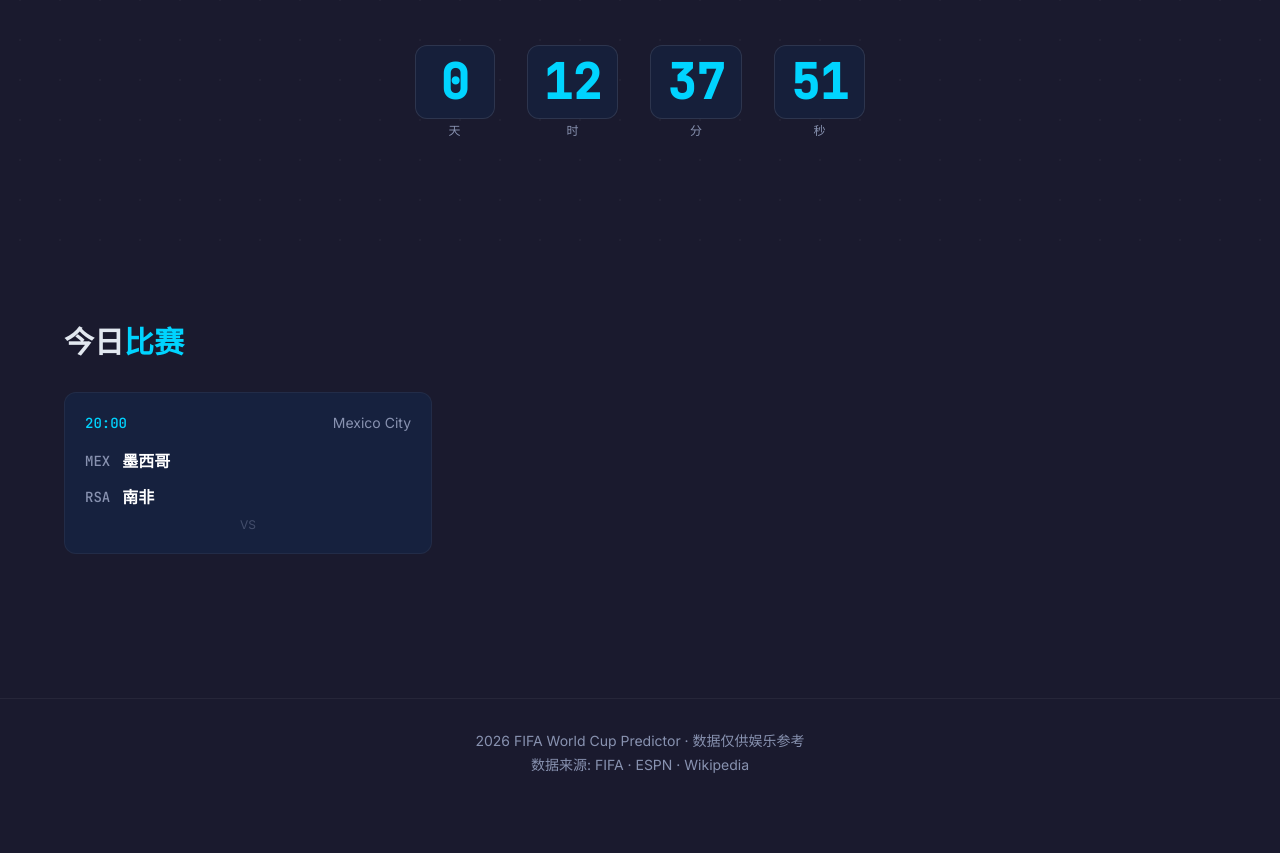
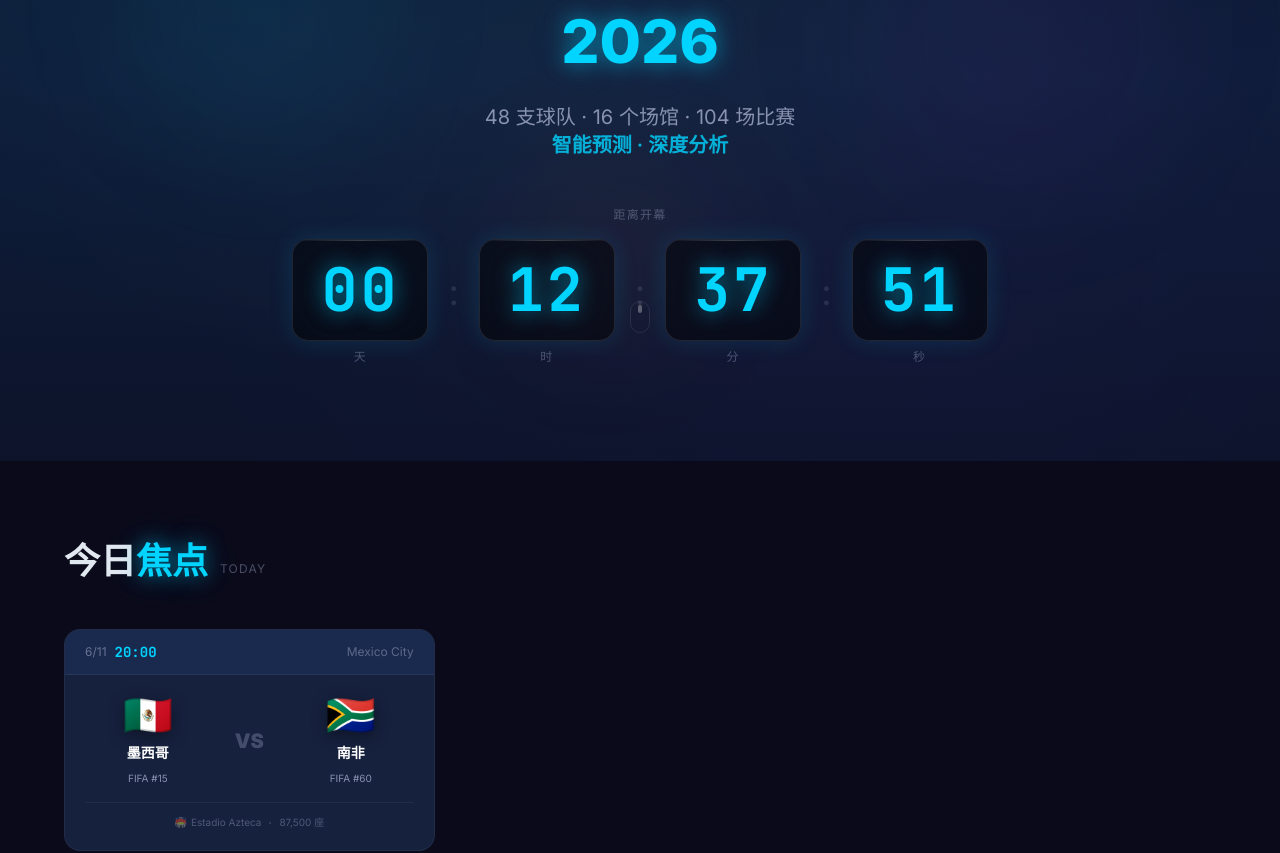
Before and after one commit to 277488104-dot/worldcup-predictor, a Next.js app: page / in a window 1280 px wide. Shown: the part 300-1153 px from the top of the page. Before the commit the page ends 1107 px from the top, so only its background shows below. Built offline with nearby package versions, Linux system fonts and the light colour scheme.

Commit message:
feat: major visual overhaul - gradients, animations, flag displays, glow effects, card redesign

```diff
--- a/src/app/globals.css
+++ b/src/app/globals.css
@@ -1,17 +1,19 @@
-@import url('https://fonts.googleapis.com/css2?family=Inter:wght@400;500;600;700;800&family=JetBrains+Mono:wght@500&display=swap');
+@import url('https://fonts.googleapis.com/css2?family=Inter:wght@400;500;600;700;800;900&family=JetBrains+Mono:wght@500;700&display=swap');
 
 @tailwind base;
 @tailwind components;
 @tailwind utilities;
 
 :root {
-  --color-bg: #1a1a2e;
+  --color-bg: #0a0a1a;
+  --color-bg2: #1a1a2e;
   --color-accent: #00d4ff;
   --color-cta: #ff6b35;
   --color-knockout: #7c3aed;
   --color-surface: #16213e;
   --color-surface-light: #1f3460;
   --color-muted: #8892b0;
+  --color-gold: #f0c040;
 }
 
 * {
@@ -22,21 +24,79 @@ body {
   background: var(--color-bg);
   color: #e2e8f0;
   font-family: 'Inter', system-ui, sans-serif;
+  -webkit-font-smoothing: antialiased;
 }
 
 /* Scrollbar */
-::-webkit-scrollbar {
-  width: 6px;
-}
-::-webkit-scrollbar-track {
-  background: var(--color-bg);
-}
-::-webkit-scrollbar-thumb {
-  background: var(--color-surface-light);
-  border-radius: 3px;
+::-webkit-scrollbar { width: 6px; }
+::-webkit-scrollbar-track { background: var(--color-bg); }
+::-webkit-scrollbar-thumb { background: var(--color-surface-light); border-radius: 3px; }
+
+/* GSAP optimization */
+.gsap-animated { will-change: transform, opacity; }
+
+/* ========== Global Animations ========== */
+@keyframes pulse-glow {
+  0%, 100% { box-shadow: 0 0 20px rgba(0,212,255,0.1); }
+  50% { box-shadow: 0 0 40px rgba(0,212,255,0.3); }
 }
 
-/* GSAP will-change optimization */
-.gsap-animated {
-  will-change: transform, opacity;
+@keyframes float {
+  0%, 100% { transform: translateY(0px); }
+  50% { transform: translateY(-10px); }
 }
+
+@keyframes gradient-shift {
+  0% { background-position: 0% 50%; }
+  50% { background-position: 100% 50%; }
+  100% { background-position: 0% 50%; }
+}
+
+@keyframes stadium-light {
+  0%, 100% { opacity: 0.03; }
+  50% { opacity: 0.08; }
+}
+
+.animate-pulse-glow { animation: pulse-glow 3s ease-in-out infinite; }
+.animate-float { animation: float 6s ease-in-out infinite; }
+.animate-gradient { animation: gradient-shift 8s ease infinite; background-size: 200% 200%; }
+
+/* ========== Card Hover Effects ========== */
+.card-hover {
+  transition: transform 0.3s ease, box-shadow 0.3s ease, border-color 0.3s ease;
+}
+.card-hover:hover {
+  transform: translateY(-4px);
+  box-shadow: 0 8px 40px rgba(0,212,255,0.08);
+  border-color: rgba(0,212,255,0.3);
+}
+
+/* ========== Glow Text ========== */
+.text-glow {
+  text-shadow: 0 0 20px rgba(0,212,255,0.5), 0 0 40px rgba(0,212,255,0.2);
+}
+
+.text-glow-cta {
+  text-shadow: 0 0 20px rgba(255,107,53,0.5), 0 0 40px rgba(255,107,53,0.2);
+}
+
+/* ========== Stadium Grid Background ========== */
+.bg-stadium {
+  background:
+    repeating-linear-gradient(0deg, transparent, transparent 2px, rgba(255,255,255,0.015) 2px, rgba(255,255,255,0.015) 4px),
+    repeating-linear-gradient(90deg, transparent, transparent 2px, rgba(255,255,255,0.015) 2px, rgba(255,255,255,0.015) 4px);
+}
+
+/* ========== Flag Bounce ========== */
+.flag-display {
+  display: inline-flex;
+  align-items: center;
+  justify-content: center;
+  font-size: 2.5rem;
+  line-height: 1;
+  filter: drop-shadow(0 4px 8px rgba(0,0,0,0.4));
+  transition: transform 0.2s ease;
+}
+.group:hover .flag-display {
+  transform: scale(1.15);
+}
--- a/src/components/home/CountdownTimer.tsx
+++ b/src/components/home/CountdownTimer.tsx
@@ -1,12 +1,17 @@
 'use client'
 
 import { useState, useEffect } from 'react'
-import AnimatedNumber from '@/components/shared/AnimatedNumber'
+
+function pad(n: number): string {
+  return String(n).padStart(2, '0')
+}
 
 export default function CountdownTimer({ targetDate }: { targetDate: string }) {
   const [remaining, setRemaining] = useState({ days: 0, hours: 0, minutes: 0, seconds: 0 })
+  const [mounted, setMounted] = useState(false)
 
   useEffect(() => {
+    setMounted(true)
     const target = new Date(targetDate).getTime()
     const tick = () => {
       const now = Date.now()
@@ -23,19 +28,28 @@ export default function CountdownTimer({ targetDate }: { targetDate: string }) {
     return () => clearInterval(id)
   }, [targetDate])
 
+  const items = [
+    { label: '天', value: remaining.days },
+    { label: '时', value: remaining.hours },
+    { label: '分', value: remaining.minutes },
+    { label: '秒', value: remaining.seconds },
+  ]
+
   return (
-    <div className="flex gap-4 md:gap-8">
-      {[
-        { label: '天', value: remaining.days },
-        { label: '时', value: remaining.hours },
-        { label: '分', value: remaining.minutes },
-        { label: '秒', value: remaining.seconds },
-      ].map(item => (
-        <div key={item.label} className="text-center">
-          <div className="bg-surface/80 backdrop-blur rounded-xl px-4 py-3 min-w-[80px] border border-white/10">
-            <AnimatedNumber value={item.value} className="text-3xl md:text-5xl font-bold text-accent font-mono" />
+    <div className="flex gap-3 md:gap-5">
+      {items.map((item, i) => (
+        <div key={item.label} className="flex items-center gap-3 md:gap-5">
+          {i > 0 && <span className="text-2xl md:text-4xl text-muted/20 font-light mt-[-20px]">:</span>}
+          <div className="text-center">
+            <div className="relative bg-black/50 backdrop-blur-xl rounded-2xl px-5 py-4 md:px-7 md:py-5 min-w-[72px] md:min-w-[100px] border border-white/10 overflow-hidden animate-pulse-glow">
+              {/* Shine line */}
+              <div className="absolute top-0 left-0 right-0 h-px bg-gradient-to-r from-transparent via-white/20 to-transparent" />
+              <span className={`text-4xl md:text-6xl font-black font-mono text-accent tracking-[0.05em] transition-all duration-300 ${mounted ? 'text-glow' : 'text-muted/30'}`}>
+                {pad(item.value)}
+              </span>
+            </div>
+            <span className="text-[10px] md:text-xs text-muted/50 mt-2 block tracking-widest uppercase">{item.label}</span>
           </div>
-          <div className="text-xs text-muted mt-1">{item.label}</div>
         </div>
       ))}
     </div>
--- a/src/components/home/HeroBanner.tsx
+++ b/src/components/home/HeroBanner.tsx
@@ -10,53 +10,86 @@ export default function HeroBanner() {
   useEffect(() => {
     const ctx = gsap.context(() => {
       gsap.fromTo('.hero-title',
-        { opacity: 0, y: 24 },
-        { opacity: 1, y: 0, duration: 0.7, ease: 'power3.out', stagger: 0.15 }
+        { opacity: 0, y: 40 },
+        { opacity: 1, y: 0, duration: 0.8, ease: 'power3.out' }
       )
       gsap.fromTo('.hero-sub',
-        { opacity: 0, y: 16 },
-        { opacity: 1, y: 0, duration: 0.7, delay: 0.5, ease: 'power3.out' }
+        { opacity: 0, y: 20 },
+        { opacity: 1, y: 0, duration: 0.7, delay: 0.3, ease: 'power3.out' }
       )
       gsap.fromTo('.hero-timer',
-        { opacity: 0, y: 20 },
-        { opacity: 1, y: 0, duration: 0.8, delay: 0.8, ease: 'power3.out' }
+        { opacity: 0, scale: 0.95 },
+        { opacity: 1, scale: 1, duration: 0.7, delay: 0.6, ease: 'back.out(1.4)' }
+      )
+      gsap.fromTo('.hero-flag',
+        { opacity: 0, scale: 0.5, rotate: -10 },
+        { opacity: 1, scale: 1, rotate: 0, duration: 0.6, stagger: 0.15, delay: 0.8, ease: 'back.out(1.5)' }
       )
     }, sectionRef)
-
     return () => ctx.revert()
   }, [])
 
   return (
-    <section
-      ref={sectionRef}
-      className="relative min-h-[70vh] flex flex-col items-center justify-center overflow-hidden bg-bg px-4 py-20"
+    <section ref={sectionRef}
+      className="relative min-h-[85vh] flex flex-col items-center justify-center overflow-hidden bg-bg px-4 py-24"
     >
-      {/* Radial dot pattern overlay */}
-      <div
-        className="absolute inset-0 opacity-20"
+      {/* Layered backgrounds */}
+      <div className="absolute inset-0 bg-gradient-to-b from-[#0a1628] via-[#0f1d3a] to-bg animate-gradient" />
+      <div className="absolute inset-0 opacity-20"
         style={{
-          backgroundImage: 'radial-gradient(circle, rgba(255,255,255,0.15) 1px, transparent 1px)',
-          backgroundSize: '40px 40px',
+          backgroundImage: 'radial-gradient(ellipse at 30% 20%, rgba(0,212,255,0.3) 0%, transparent 60%), radial-gradient(ellipse at 70% 80%, rgba(124,58,237,0.2) 0%, transparent 60%), radial-gradient(ellipse at 50% 50%, rgba(240,192,64,0.1) 0%, transparent 70%)',
         }}
       />
+      {/* Dot pattern overlay */}
+      <div className="absolute inset-0 opacity-[0.06] bg-stadium" />
 
-      {/* Hero content */}
-      <div className="relative z-10 flex flex-col items-center text-center gap-6 max-w-3xl">
-        <h1 className="hero-title text-4xl md:text-6xl lg:text-7xl font-bold tracking-tight">
-          2026{' '}
-          <span className="text-accent">世界杯</span>
+      {/* Floating accent orbs */}
+      <div className="absolute top-1/4 left-[10%] w-64 h-64 bg-accent/5 rounded-full blur-3xl animate-float" />
+      <div className="absolute bottom-1/3 right-[8%] w-80 h-80 bg-knockout/5 rounded-full blur-3xl animate-float" style={{ animationDelay: '-3s' }} />
+      <div className="absolute top-[60%] left-[40%] w-48 h-48 bg-cta/5 rounded-full blur-3xl animate-float" style={{ animationDelay: '-5s' }} />
+
+      {/* Content */}
+      <div className="relative z-10 flex flex-col items-center text-center gap-8 max-w-4xl">
+        {/* Host flags row */}
+        <div className="hero-flag flex items-center gap-4 md:gap-6 mb-2">
+          {[
+            { flag: '🇺🇸', label: '美国' },
+            { flag: '🇨🇦', label: '加拿大' },
+            { flag: '🇲🇽', label: '墨西哥' },
+          ].map((h) => (
+            <div key={h.label} className="flex flex-col items-center gap-1 opacity-60">
+              <span className="text-4xl md:text-5xl">{h.flag}</span>
+              <span className="text-[10px] text-muted tracking-wider uppercase">{h.label}</span>
+            </div>
+          ))}
+        </div>
+
+        {/* Main title */}
+        <h1 className="hero-title">
+          <span className="block text-5xl md:text-7xl lg:text-8xl font-black tracking-tight text-white">
+            FIFA WORLD CUP
+          </span>
+          <span className="block text-3xl md:text-5xl lg:text-6xl font-extrabold mt-3">
+            <span className="text-accent text-glow">2026</span>
+          </span>
         </h1>
 
-        <p className="hero-sub text-muted text-lg md:text-xl max-w-xl">
-          48 支球队 · 16 个场馆 · 104 场比赛 · 智能预测分析
+        <p className="hero-sub text-muted text-lg md:text-xl max-w-xl leading-relaxed">
+          48 支球队 · 16 个场馆 · 104 场比赛<br />
+          <span className="text-accent/80 font-semibold">智能预测 · 深度分析</span>
         </p>
 
-        <p className="hero-sub text-sm text-muted/60">
-          美国 · 加拿大 · 墨西哥 联合主办
-        </p>
+        {/* Countdown */}
+        <div className="hero-timer mt-4">
+          <p className="text-xs text-muted/50 mb-4 tracking-widest uppercase">距离开幕</p>
+          <CountdownTimer targetDate="2026-06-11T12:00:00-05:00" />
+        </div>
 
-        <div className="hero-timer mt-8">
-          <CountdownTimer targetDate="2026-06-11T12:00:00-05:00" />
+        {/* Scroll hint */}
+        <div className="absolute bottom-8 left-1/2 -translate-x-1/2 opacity-30">
+          <div className="w-5 h-8 border border-white/30 rounded-full flex items-start justify-center p-1">
+            <div className="w-1 h-2 bg-white rounded-full animate-bounce" />
+          </div>
         </div>
       </div>
     </section>
--- a/src/components/home/TodayMatches.tsx
+++ b/src/components/home/TodayMatches.tsx
@@ -5,6 +5,7 @@ import gsap from 'gsap'
 import { ScrollTrigger } from 'gsap/ScrollTrigger'
 import Link from 'next/link'
 import { getTodayMatches, getTeamById, getVenueById } from '@/lib/data'
+import { STAGE_LABELS } from '@/lib/constants'
 
 gsap.registerPlugin(ScrollTrigger)
 
@@ -14,101 +15,113 @@ export default function TodayMatches() {
 
   useEffect(() => {
     if (matches.length === 0) return
-
     const ctx = gsap.context(() => {
       gsap.fromTo('.match-card',
-        { opacity: 0, y: 40 },
+        { opacity: 0, y: 60, scale: 0.95 },
         {
-          opacity: 1,
-          y: 0,
-          duration: 0.6,
-          stagger: 0.15,
-          ease: 'power3.out',
-          scrollTrigger: {
-            trigger: '.matches-grid',
-            start: 'top bottom-=100',
-          },
+          opacity: 1, y: 0, scale: 1,
+          duration: 0.7, stagger: 0.12, ease: 'power3.out',
+          scrollTrigger: { trigger: '.matches-grid', start: 'top bottom-=80' },
         }
       )
     }, sectionRef)
-
     return () => ctx.revert()
   }, [matches.length])
 
   return (
-    <section ref={sectionRef} className="py-16 px-4">
+    <section ref={sectionRef} className="py-20 px-4">
       <div className="max-w-6xl mx-auto">
-        <h2 className="text-2xl md:text-3xl font-bold mb-8">
-          今日<span className="text-accent">比赛</span>
-        </h2>
+        <div className="flex items-end gap-3 mb-12">
+          <h2 className="text-3xl md:text-4xl font-extrabold">
+            今日<span className="text-accent text-glow">焦点</span>
+          </h2>
+          <span className="text-xs text-muted/50 pb-1 tracking-widest uppercase">Today</span>
+        </div>
 
         {matches.length === 0 ? (
-          <div className="text-center py-16 text-muted">
-            <div className="text-5xl mb-4">⚽</div>
-            <p className="text-lg">今日无比赛安排</p>
-            <p className="text-sm text-muted/60 mt-2">
-              请关注后续赛程，精彩赛事即将开始
-            </p>
+          <div className="text-center py-16">
+            <span className="text-7xl block mb-6 opacity-30">⚽</span>
+            <p className="text-xl text-muted font-medium">今日无比赛安排</p>
+            <p className="text-sm text-muted/50 mt-2">关注后续赛程，精彩即将到来</p>
           </div>
         ) : (
-          <div className="matches-grid grid gap-6 md:grid-cols-2 lg:grid-cols-3">
+          <div className="matches-grid grid gap-5 md:grid-cols-2 lg:grid-cols-3">
             {matches.map(match => {
               const homeTeam = getTeamById(match.homeTeamId)
               const awayTeam = getTeamById(match.awayTeamId)
               const venue = getVenueById(match.venueId)
-
-              if (!homeTeam || !awayTeam) return null
+              if (!homeTeam || !awayTeam || !venue) return null
 
               const matchTime = new Date(match.date)
-              const timeStr = matchTime.toLocaleTimeString('zh-CN', {
-                hour: '2-digit',
-                minute: '2-digit',
-                hour12: false,
-              })
+              const timeStr = matchTime.toLocaleTimeString('zh-CN', { hour: '2-digit', minute: '2-digit', hour12: false })
+              const dateStr = matchTime.toLocaleDateString('zh-CN', { month: 'numeric', day: 'numeric' })
 
               return (
-                <Link
-                  key={match.id}
-                  href={`/matches/${match.id}`}
-                  className="match-card group block bg-surface hover:bg-surface-light border border-white/5 hover:border-accent/30 rounded-xl p-5 transition-colors duration-300"
+                <Link key={match.id} href={`/matches/${match.id}`}
+                  className="match-card group block bg-surface rounded-2xl border border-white/5 card-hover overflow-hidden"
                 >
-                  {/* Top row: time + venue */}
-                  <div className="flex items-center justify-between text-sm text-muted mb-4">
-                    <span className="font-mono text-accent">{timeStr}</span>
-                    <span>{venue?.city ?? 'TBD'}</span>
-                    {match.status === 'live' && (
-                      <span className="bg-cta text-white text-xs font-bold px-2 py-0.5 rounded-full animate-pulse">
-                        LIVE
-                      </span>
-                    )}
+                  {/* Top bar */}
+                  <div className="flex items-center justify-between px-5 py-3 bg-surface-light/50 border-b border-white/5">
+                    <div className="flex items-center gap-2">
+                      <span className="text-xs text-muted/70">{dateStr}</span>
+                      <span className="text-sm font-mono text-accent font-bold">{timeStr}</span>
+                    </div>
+                    <div className="flex items-center gap-2">
+                      {match.stage !== 'group' && (
+                        <span className="text-[10px] bg-knockout/20 text-knockout px-2 py-0.5 rounded-full font-semibold">
+                          {STAGE_LABELS[match.stage]}
+                        </span>
+                      )}
+                      <span className="text-xs text-muted/60">{venue.city}</span>
+                    </div>
                   </div>
 
-                  {/* Home team */}
-                  <div className="flex items-center gap-3 mb-3">
-                    <span className="text-sm font-mono text-muted">{homeTeam.fifaCode}</span>
-                    <span className="font-semibold text-white">{homeTeam.nameCn}</span>
-                    {match.homeScore !== undefined && (
-                      <span className="ml-auto text-2xl font-bold font-mono text-white">
-                        {match.homeScore}
-                      </span>
-                    )}
+                  {/* Teams */}
+                  <div className="p-5">
+                    <div className="flex items-center justify-between gap-3">
+                      {/* Home */}
+                      <div className="flex flex-col items-center gap-2 flex-1 min-w-0">
+                        <span className="flag-display text-4xl">{homeTeam.flagUrl}</span>
+                        <span className="text-sm font-bold text-white truncate w-full text-center">{homeTeam.nameCn}</span>
+                        <span className="text-[10px] text-muted">FIFA #{homeTeam.fifaRank}</span>
+                      </div>
+
+                      {/* VS / Score */}
+                      <div className="flex-shrink-0 px-3">
+                        {match.status === 'finished' ? (
+                          <div className="text-center">
+                            <span className="text-3xl font-black text-accent font-mono text-glow">
+                              {match.homeScore}-{match.awayScore}
+                            </span>
+                          </div>
+                        ) : match.status === 'live' ? (
+                          <div className="flex flex-col items-center gap-1">
+                            <span className="text-3xl font-black text-cta font-mono text-glow-cta">
+                              {match.homeScore}-{match.awayScore}
+                            </span>
+                            <span className="text-[10px] text-cta bg-cta/10 px-2 py-0.5 rounded-full animate-pulse font-bold">LIVE</span>
+                          </div>
+                        ) : (
+                          <span className="text-xl font-black text-muted/40">VS</span>
+                        )}
+                      </div>
+
+                      {/* Away */}
+                      <div className="flex flex-col items-center gap-2 flex-1 min-w-0">
+                        <span className="flag-display text-4xl">{awayTeam.flagUrl}</span>
+                        <span className="text-sm font-bold text-white truncate w-full text-center">{awayTeam.nameCn}</span>
+                        <span className="text-[10px] text-muted">FIFA #{awayTeam.fifaRank}</span>
+                      </div>
+                    </div>
+
+                    {/* Venue footer */}
+                    <div className="mt-4 pt-3 border-t border-white/5 flex items-center justify-center gap-1 text-[10px] text-muted/50">
+                      <span>🏟️</span>
+                      <span>{venue.name}</span>
+                      <span className="w-0.5 h-0.5 rounded-full bg-muted/30 mx-1" />
+                      <span>{venue.capacity.toLocaleString()} 座</span>
+                    </div>
                   </div>
-
-                  {/* Away team */}
-                  <div className="flex items-center gap-3">
-                    <span className="text-sm font-mono text-muted">{awayTeam.fifaCode}</span>
-                    <span className="font-semibold text-white">{awayTeam.nameCn}</span>
-                    {match.awayScore !== undefined && (
-                      <span className="ml-auto text-2xl font-bold font-mono text-white">
-                        {match.awayScore}
-                      </span>
-                    )}
-                  </div>
-
-                  {/* VS divider */}
-                  {match.homeScore === undefined && (
-                    <div className="text-center text-xs text-muted/40 mt-2">VS</div>
-                  )}
                 </Link>
               )
             })}
--- a/tailwind.config.ts
+++ b/tailwind.config.ts
@@ -5,17 +5,38 @@ const config: Config = {
   theme: {
     extend: {
       colors: {
-        bg: '#1a1a2e',
+        bg: '#0a0a1a',
         accent: '#00d4ff',
         cta: '#ff6b35',
         knockout: '#7c3aed',
         surface: '#16213e',
         'surface-light': '#1f3460',
         muted: '#8892b0',
+        gold: '#f0c040',
       },
       fontFamily: {
         sans: ['Inter', 'system-ui', 'sans-serif'],
         mono: ['JetBrains Mono', 'monospace'],
+      },
+      animation: {
+        'pulse-glow': 'pulse-glow 3s ease-in-out infinite',
+        'float': 'float 6s ease-in-out infinite',
+        'gradient': 'gradient-shift 8s ease infinite',
+      },
+      keyframes: {
+        'pulse-glow': {
+          '0%, 100%': { boxShadow: '0 0 20px rgba(0,212,255,0.1)' },
+          '50%': { boxShadow: '0 0 40px rgba(0,212,255,0.3)' },
+        },
+        'float': {
+          '0%, 100%': { transform: 'translateY(0px)' },
+          '50%': { transform: 'translateY(-10px)' },
+        },
+        'gradient-shift': {
+          '0%': { backgroundPosition: '0% 50%' },
+          '50%': { backgroundPosition: '100% 50%' },
+          '100%': { backgroundPosition: '0% 50%' },
+        },
       },
     },
   },
```
Also changed, not shown: src/components/teams/TeamCard.tsx (+37 -28 lines).
